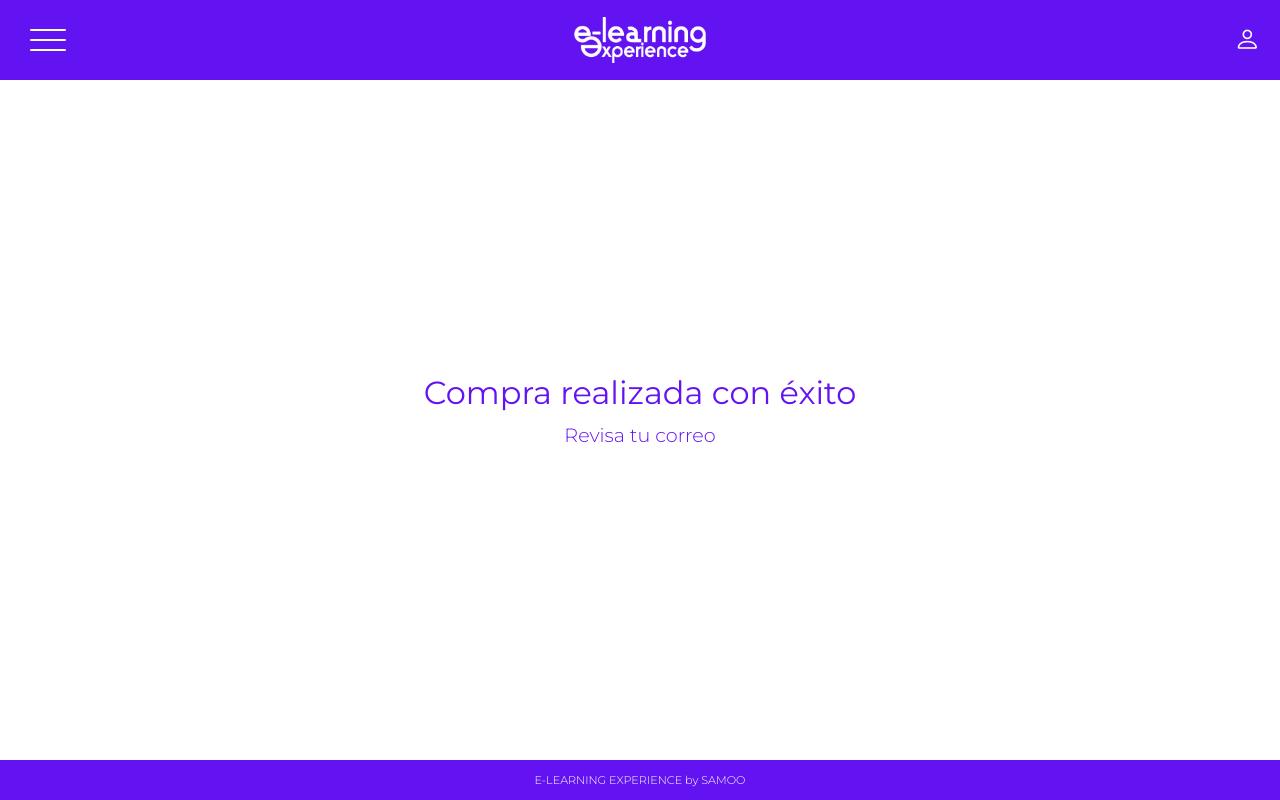
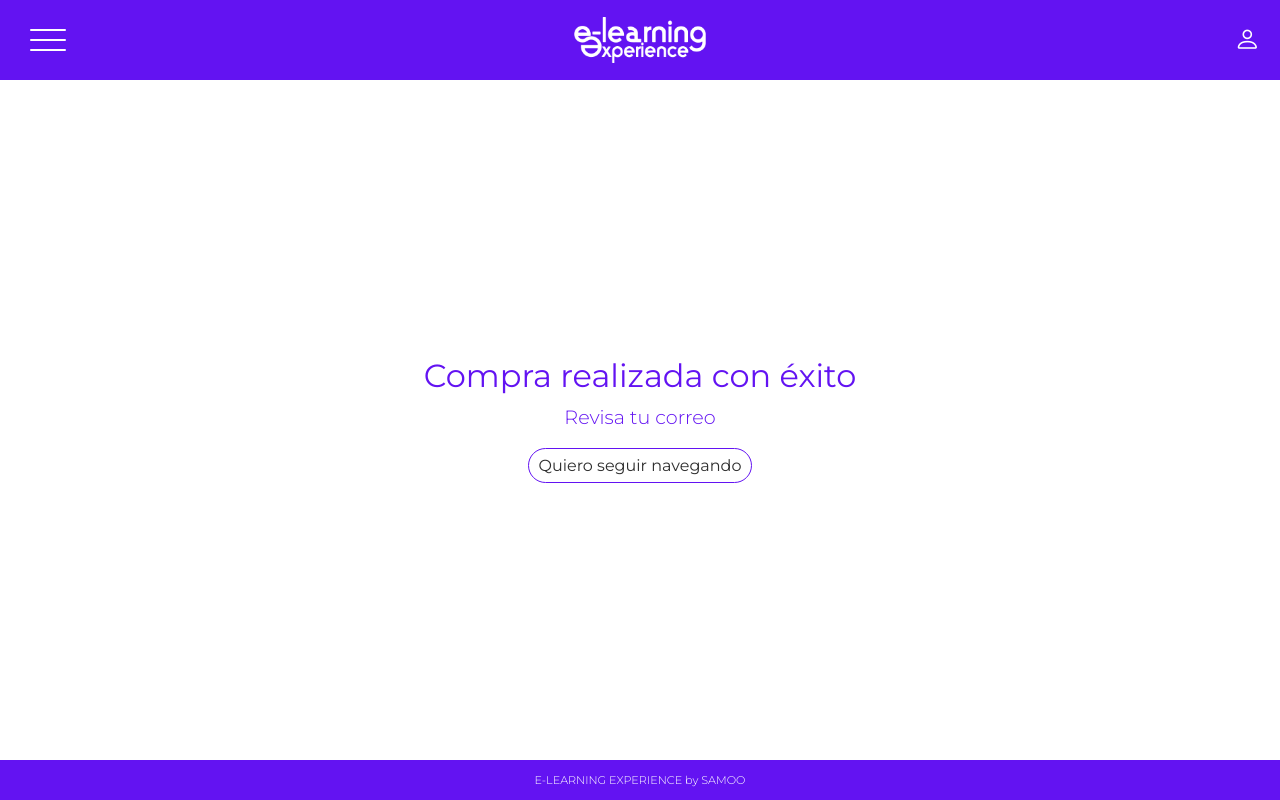
Before and after one commit to alba-garcia09/desafio, a React (Vite) app: page /stripe in a window 1280 px wide. Built offline with nearby package versions, Linux system fonts and the light colour scheme.

Commit message:
changes with success pages

```diff
--- a/src/AppRouter.jsx
+++ b/src/AppRouter.jsx
@@ -7,6 +7,7 @@ import Agenda from '../src/pages/Agenda/Agenda.jsx';
 import Accommodation from '../src/pages/Accommodation/Accommodation.jsx';
 import Booking from '../src/pages/Booking/Booking.jsx';
 import Stripe from '../src/pages/Stripe/Stripe.jsx';
+import Success from '../src/pages/Prizes/PrizesSucces.jsx';
 
 function AppRouter() {
   return useRoutes(
@@ -43,6 +44,10 @@ function AppRouter() {
         element: <Stripe/>,
         path: '/stripe',
       },
+      {
+        element: <Success/>,
+        path: '/successPrizes',
+      },
     ],
   )
 }
--- a/src/components/SideBar.jsx
+++ b/src/components/SideBar.jsx
@@ -132,7 +132,6 @@ function MobileSideBar(props) {
               <Item onClick={() => handleItemClick('/program')}>Programa</Item>
               <Item onClick={() => handleItemClick('/agenda')}>One2Ones</Item>
               <Item onClick={() => handleItemClick('/tickets')}>Entradas</Item>
-              <Item onClick={() => handleItemClick('/gallery')}>Galería</Item>
               <Item onClick={() => handleItemClick('/prizes')}>Premios Digit</Item>
               <Item onClick={() => handleItemClick('/accommodation')}>Alojamiento</Item>
             </>
--- a/src/pages/Booking/Booking.jsx
+++ b/src/pages/Booking/Booking.jsx
@@ -1,6 +1,7 @@
 import { useState, useEffect } from 'react';
 import LoadingStripe from "../../components/SpinnerBooking";
 import styled from 'styled-components';
+import { useNavigate } from 'react-router-dom';
 
 const Container = styled.div`
   display: flex;
@@ -14,11 +15,12 @@ const Container = styled.div`
 
 function Booking() {
   const [isLoading, setIsLoading] = useState(true);
+  const navigate = useNavigate();
 
   useEffect(() => {
     const timer = setTimeout(() => {
       setIsLoading(false);
-    }, 4000);
+    }, 5000);
 
     return () => clearTimeout(timer);
   }, []);
@@ -29,7 +31,8 @@ function Booking() {
 
       {!isLoading && (
         <Container>
-          <b>Reserva realizada con éxito</b>
+          <h2>Reserva realizada con éxito</h2>
+          <button onClick={() => navigate('/')}>Quiero seguir navegando</button>
         </Container>
       )}
     </>
--- a/src/pages/Prizes/Prizes.jsx
+++ b/src/pages/Prizes/Prizes.jsx
@@ -139,11 +139,7 @@ function Prizes() {
                     {item.title}
                   </Accordion.Header>
                   <Accordion.Body>
-                    <ul>
-                      {[1, 2, 3].map(key => (
-                        <li key={key}>{item[key]}</li>
-                      ))}
-                    </ul>
+                    <button onClick={() => navigate('/successPrizes')}>Quiero inscribirme</button>
                   </Accordion.Body>
                 </Accordion.Item>
               ))}
@@ -151,7 +147,7 @@ function Prizes() {
           </ColorBanner>
         </WhiteBanner>
 
-        <WhiteBanner style={{paddingTop:'30px', paddingBottom:'50px' }}>
+        <WhiteBanner style={{ paddingTop: '30px', paddingBottom: '50px' }}>
           <TextCentered>
             <h2>Regístrate</h2>
             <p className="littleText">
@@ -168,3 +164,175 @@ function Prizes() {
 }
 
 export default Prizes;
+
+
+// import React from 'react';
+// import styled from 'styled-components';
+// import { Carousel } from 'react-responsive-carousel';
+// import 'react-responsive-carousel/lib/styles/carousel.min.css';
+// import 'bootstrap/dist/css/bootstrap.min.css';
+// import { useNavigate } from 'react-router-dom';
+// import { Accordion } from 'react-bootstrap';
+
+// const Container = styled.div`
+//   width: 100%;
+//   max-width: 1000px;
+//   margin: 0 auto;
+//   padding: 0 20px;
+
+//   @media (max-width: 767px) {
+//     max-width: 100%;
+//     padding: 0 10px;
+//   }
+// `;
+
+// const WhiteBanner = styled.div`
+//   width: 100%;
+//   color: black;
+//   display: flex;
+//   flex-direction:column;
+//   justify-content: left;
+//   align-items: left;
+//   text-align: center;
+//   padding: 20px;
+// `;
+
+// const TextContainer = styled.div`
+//   display: flex;
+//   flex-direction: column;
+//   align-items: flex-start;
+//   text-align: left;
+// `;
+
+// const TextCentered = styled.div`
+//   display: flex;
+//   flex-direction: column;
+//   align-items: center;
+//   text-align: center;
+// `;
+
+// const ColorBanner = styled.div`
+//   display: flex;
+//   flex-direction: column;
+//   width: 100%;
+//   border: 1.75px solid transparent;
+//   border-color: var(--primaryColor);
+//   padding: 10px;
+//   padding-top: 30px;
+//   padding-bottom: 30px;
+//   border-radius: 10px;
+//   background-color: white;
+//   color: var(--myBlack);
+//   justify-content: center;
+//   align-items: flex-start;
+//   text-align: left;
+// `;
+
+// const data = [
+//   {
+//     title: 'Premio a la mejor iniciativa en contenidos',
+//     1: 'Air Nostrum',
+//     2: 'Unie',
+//     3: 'Umivale Activa'
+//   },
+//   {
+//     title: 'Premio OpenLMS al mejor ecosistema de aprendizaje',
+//     1: 'Unia',
+//     2: 'Sescam',
+//     3: 'Comillas'
+//   },
+//   {
+//     title: 'Premio a la mejor experiencia de usuario',
+//     1: 'ASM',
+//     2: 'EALDE',
+//     3: 'Comillas'
+//   },
+//   {
+//     title: 'Premio al mejor servicio al cliente',
+//     1: 'Smowl',
+//     2: 'Compilatio',
+//     3: 'Anthology'
+//   },
+//   {
+//     title: 'Premio al impacto social y comunitario',
+//     1: 'ReadSpeaker',
+//     2: 'Bemyvega',
+//     3: 'Anthology'
+//   },
+//   {
+//     title: 'Premio a la innovación',
+//     1: 'Zoom',
+//     2: 'LViS',
+//     3: 'Optimum Assesment'
+//   },
+//   {
+//     title: 'Premio al proveedor del año',
+//     1: 'OpenLMS',
+//     2: 'iSpring',
+//     3: 'ReadSpeaker'
+//   },
+// ];
+
+// function Prizes() {
+//   const navigate = useNavigate();
+
+//   return (
+//     <>
+//       <Container>
+//         <WhiteBanner>
+//           <TextContainer>
+//             <h1>Premios Digit E-learning</h1>
+//             <p style={{ color: 'var(--primaryColor)' }}>
+//               Celebrando la Innovación en el aprendizaje digital
+//             </p>
+//             <p className="littleText">
+//               ¡Es momento de celebrar el aprendizaje digital en su máxima expresión!
+//               Desde Samoo – Elearning by PENTEC estamos muy contentos de compartir que en
+//               la sexta edición de E-learning Experience 24, nuestro encuentro presencial
+//               insignia, daremos un paso adelante al otorgar los Premios Digit E-learning.
+//             </p>
+//           </TextContainer>
+//         </WhiteBanner>
+
+//         <WhiteBanner>
+//           <ColorBanner style={{ padding: '20px' }}>
+//             <h3>Conoce las categorias</h3>
+//             <p className="littleText">Con categorías que abarcan desde la innovación y el impacto social
+//               hasta el servicio al cliente y la experiencia de usuario, celebraremos
+//               a los líderes que están transformando el e-learning. ¡Prepárate para conocer a los mejores</p>
+//             <Accordion defaultActiveKey="0">
+//               {data.map((item, index) => (
+//                 <Accordion.Item eventKey={index.toString()} key={index}>
+//                   <Accordion.Header>
+//                     {item.title}
+//                   </Accordion.Header>
+//                   <Accordion.Body>
+//                     <ul>
+//                       {[1, 2, 3].map(key => (
+//                         <li key={key}>{item[key]}</li>
+//                       ))}
+//                     </ul>
+//                   </Accordion.Body>
+//                 </Accordion.Item>
+//               ))}
+//             </Accordion>
+//           </ColorBanner>
+//         </WhiteBanner>
+
+//         <WhiteBanner style={{paddingTop:'30px', paddingBottom:'50px' }}>
+//           <TextCentered>
+//             <h2>Regístrate</h2>
+//             <p className="littleText">
+//               y enterate de todas las novedades
+//             </p>
+//             <button className="blackButton" onClick={() => navigate('/register')}>
+//               Regístrate
+//             </button>
+//           </TextCentered>
+//         </WhiteBanner>
+//       </Container>
+//     </>
+//   );
+// }
+
+// export default Prizes;
--- /dev/null
+++ b/src/pages/Prizes/PrizesSucces.jsx
@@ -0,0 +1,27 @@
+import styled from 'styled-components';
+import { useNavigate } from 'react-router-dom';
+
+const Container = styled.div`
+  display: flex;
+  height: 100%;
+  flex-direction: column;
+  align-items: center;
+  justify-content: center;
+  width: 100%;
+  color: var(--primaryColor);
+`;
+
+function Booking() {
+  const navigate = useNavigate();
+
+  return (
+    <>
+      <Container>
+        <h2>Inscripción realizada con éxito</h2>
+        <button onClick={() => navigate('/')}>Quiero seguir navegando</button>
+      </Container>
+    </>
+  );
+}
+
+export default Booking;
--- a/src/pages/Stripe/Stripe.jsx
+++ b/src/pages/Stripe/Stripe.jsx
@@ -1,6 +1,7 @@
 import { useState, useEffect } from 'react';
 import LoadingStripe from "../../components/SpinnerStripe";
 import styled from 'styled-components';
+import { useNavigate } from 'react-router-dom';
 
 const Container = styled.div`
   display: flex;
@@ -13,6 +14,7 @@ const Container = styled.div`
 `;
 
 function Booking() {
+  const navigate = useNavigate();
   const [isLoading, setIsLoading] = useState(true);
 
   useEffect(() => {
@@ -31,7 +33,7 @@ function Booking() {
         <Container>
           <h2>Compra realizada con éxito</h2>
           <p>Revisa tu correo</p>
-
+          <button onClick={() => navigate('/')}>Quiero seguir navegando</button>
         </Container>
       )}
     </>
```
